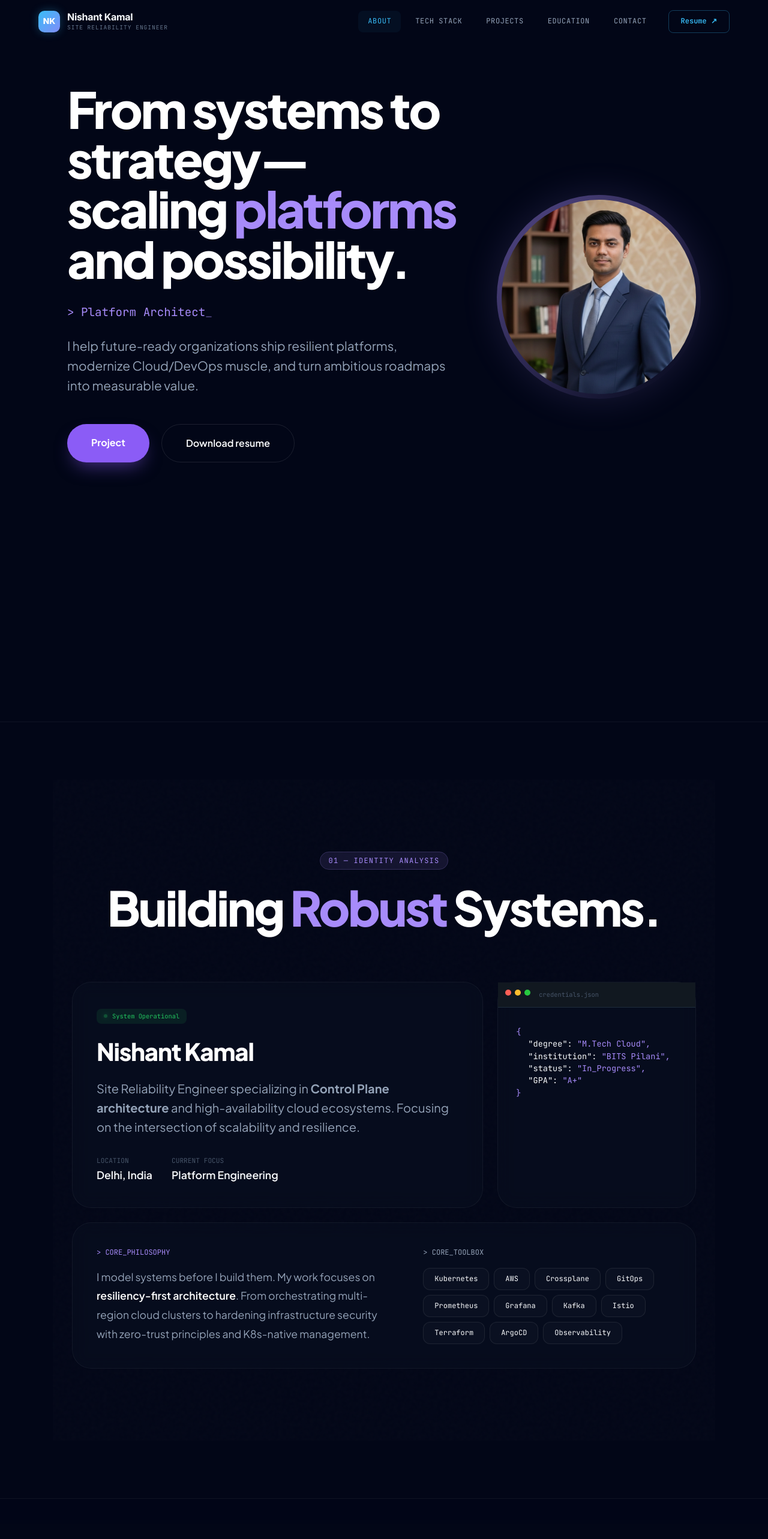
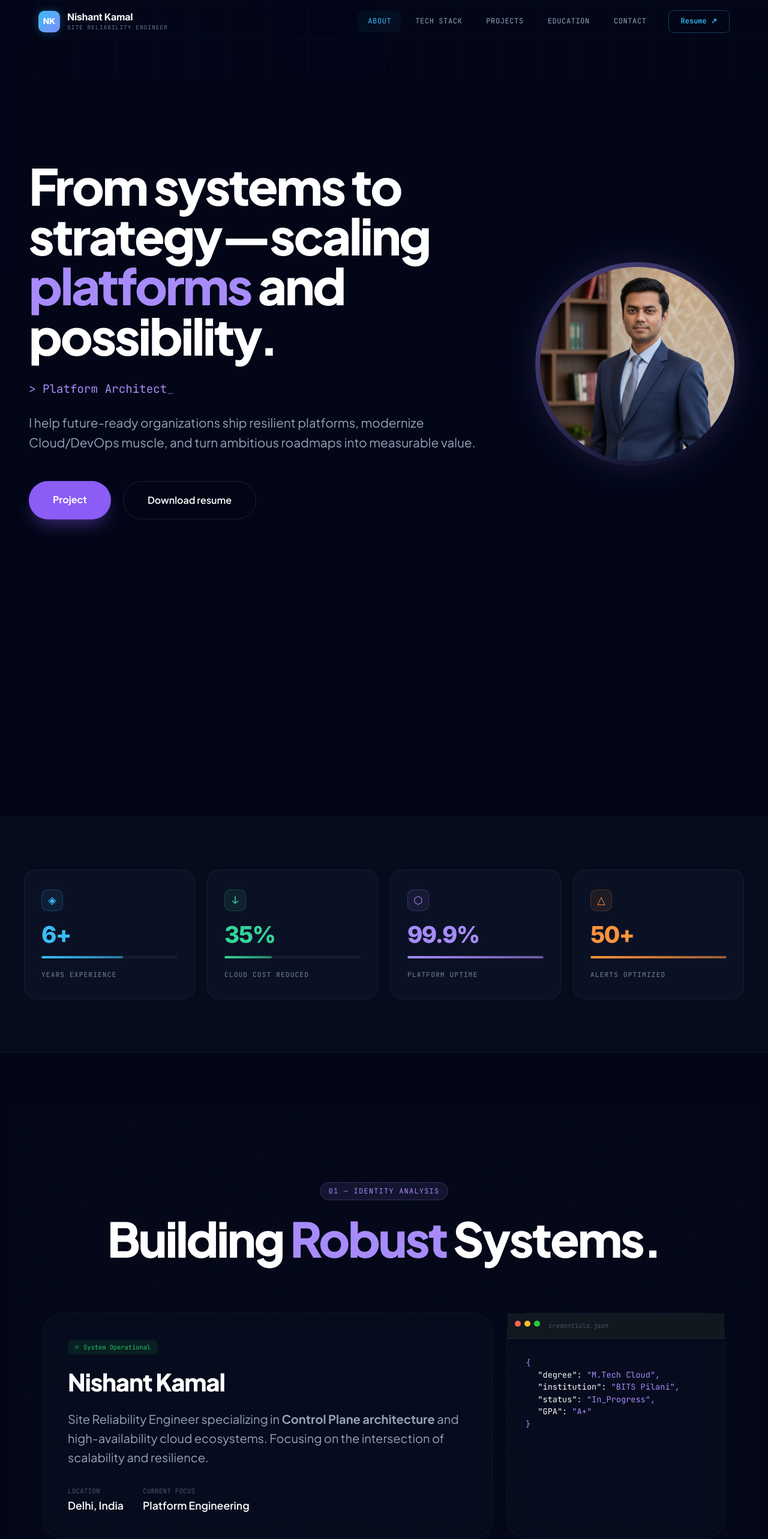
Before and after one commit to nishant-kamal/nishant-portfolio, a Next.js app: page / in a window 1280 px wide. Shown: the top 2566 px of the page at 60% size. Built offline with nearby package versions, Linux system fonts and the light colour scheme.

Commit message:
Update page.js

```diff
--- a/app/page.js
+++ b/app/page.js
@@ -1,6 +1,6 @@
 import Hero from "../components/Hero"
+import Stats from "../components/Stats"
 import About from "../components/About"
-import Stats from "../components/Stats"
 import Skills from "../components/Skills"
 import Projects from "../components/Projects"
 import Education from "../components/Education"
@@ -8,57 +8,64 @@ import Contact from "../components/Contact"
 
 export default function Home() {
   return (
-    <main className="bg-[#020617] min-h-screen selection:bg-cyan-500/30 selection:text-cyan-200">
+    <main className="bg-[#020617] min-h-screen text-white relative">
 
-      {/* SECTION 0: HERO (The Hook) */}
-      <section id="home" className="min-h-[90vh] flex items-center justify-center border-b border-white/5">
-        <div className="max-w-6xl mx-auto px-6 w-full">
+      {/* 1. THE HOOK: Hero Section (Bold Authority) */}
+      <section id="home" className="pt-32 pb-16 border-b border-white/5 relative z-10">
+        <div className="max-w-[1300px] mx-auto px-6">
           <Hero />
         </div>
       </section>
 
-      {/* SECTION 1: ABOUT (The Story) */}
-      <section id="about" className="py-24 border-b border-white/5 relative overflow-hidden">
-        <div className="max-w-6xl mx-auto px-6">
+      {/* 2. THE PROOF: Stats Section (Immediate Validation)
+          Gaps khatam karne ke liye Hero ke turant baad stats ko merge kiya gaya hai */}
+      <section id="stats" className="py-12 bg-slate-900/40 relative z-10 border-b border-white/5">
+        <div className="max-w-[1300px] mx-auto px-6">
+          <Stats />
+        </div>
+      </section>
+
+      {/* 3. THE IDENTITY: About Section (Bento Philosophy) */}
+      <section id="about" className="py-24 border-b border-white/5 bg-[#020617]">
+        <div className="max-w-[1300px] mx-auto px-6">
           <About />
         </div>
       </section>
 
-      {/* SECTION 2: STATS (The Proof) */}
-      <section id="stats" className="py-20 bg-slate-950/30">
-        <div className="max-w-6xl mx-auto px-6">
-          <Stats />
-        </div>
-      </section>
-
-      {/* SECTION 3: SKILLS (The Toolkit) */}
-      <section id="skills" className="py-24 border-b border-white/5">
-        <div className="max-w-6xl mx-auto px-6">
+      {/* 4. THE TOOLKIT: Technical Stack (Bento Grid) */}
+      <section id="skills" className="py-24 border-b border-white/5 bg-slate-900/20">
+        <div className="max-w-[1300px] mx-auto px-6">
           <Skills />
         </div>
       </section>
 
-      {/* SECTION 4: PROJECTS (The Evidence) */}
-      <section id="projects" className="py-24">
-        <div className="max-w-6xl mx-auto px-6">
+      {/* 5. THE EVIDENCE: Featured Projects (Impact Focused) */}
+      <section id="projects" className="py-24 border-b border-white/5 bg-[#020617]">
+        <div className="max-w-[1300px] mx-auto px-6">
           <Projects />
         </div>
       </section>
 
-      {/* SECTION 5: EDUCATION */}
-      <section id="education" className="py-24 bg-slate-950/20">
-        <div className="max-w-6xl mx-auto px-6">
+      {/* 6. THE FOUNDATION: Education (JSON/Bento Style) */}
+      <section id="education" className="py-24 bg-slate-900/30">
+        <div className="max-w-[1300px] mx-auto px-6">
           <Education />
         </div>
       </section>
 
-      {/* SECTION 6: CONTACT (The CTA) */}
-      <section id="contact" className="py-32">
+      {/* 7. THE ACTION: Contact (Direct CTA) */}
+      <section id="contact" className="py-32 relative z-10">
         <div className="max-w-4xl mx-auto px-6">
           <Contact />
         </div>
       </section>
 
+      {/* GLOBAL PERSISTENT BACKGROUND (Mesh & Noise)
+          Pure portfolio ko ek sath tie karne ke liye ye effects zaroori hain */}
+      <div className="fixed inset-0 pointer-events-none opacity-20 z-0">
+        <div className="absolute inset-0 bg-[linear-gradient(to_right,#1f2937_1px,transparent_1px),linear-gradient(to_bottom,#1f2937_1px,transparent_1px)] bg-[size:4rem_4rem] [mask-image:radial-gradient(ellipse_60%_50%_at_50%_0%,#000_70%,transparent_100%)]"></div>
+        <div className="absolute inset-0 bg-[radial-gradient(circle_at_20%_20%,rgba(167,139,250,0.05)_0%,transparent_50%)]"></div>
+      </div>
     </main>
   )
 }
```
